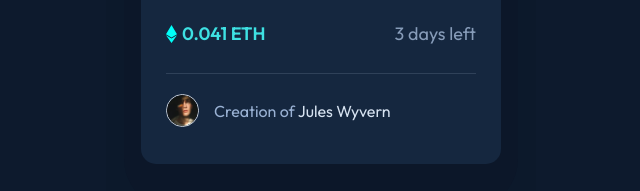
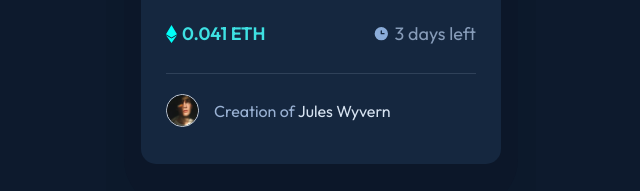
Before and after one commit to nicolas055/NFT-preview-card-component, a plain HTML site: page index.html in a window 1280 px wide. Shown: the part 591-782 px from the top of the page, 319-959 px from the left. Drawn offline with Linux system fonts and the light colour scheme.

Commit message:
Fixing clock icon svg

```diff
--- a/index.html
+++ b/index.html
@@ -26,7 +26,7 @@
       <p class="nfttext">Our Equilibrium collection promotes balance and calm.</p>
       <div class="status">
         <div class="value"> <img src=".\images\icon-ethereum.svg"/> 0.041 ETH</div>
-        <div class="time"> <img src=".\icon-clock.svg"/> 3 days left</div>
+        <div class="time"> <img src=".\images\icon-clock.svg"/> 3 days left</div>
       </div>
       <hr/>
       <div class="profile"> <img src=".\images\image-avatar.png"/><p style="margin: 0;"> Creation of <span> Jules Wyvern</span></p></div>
```
